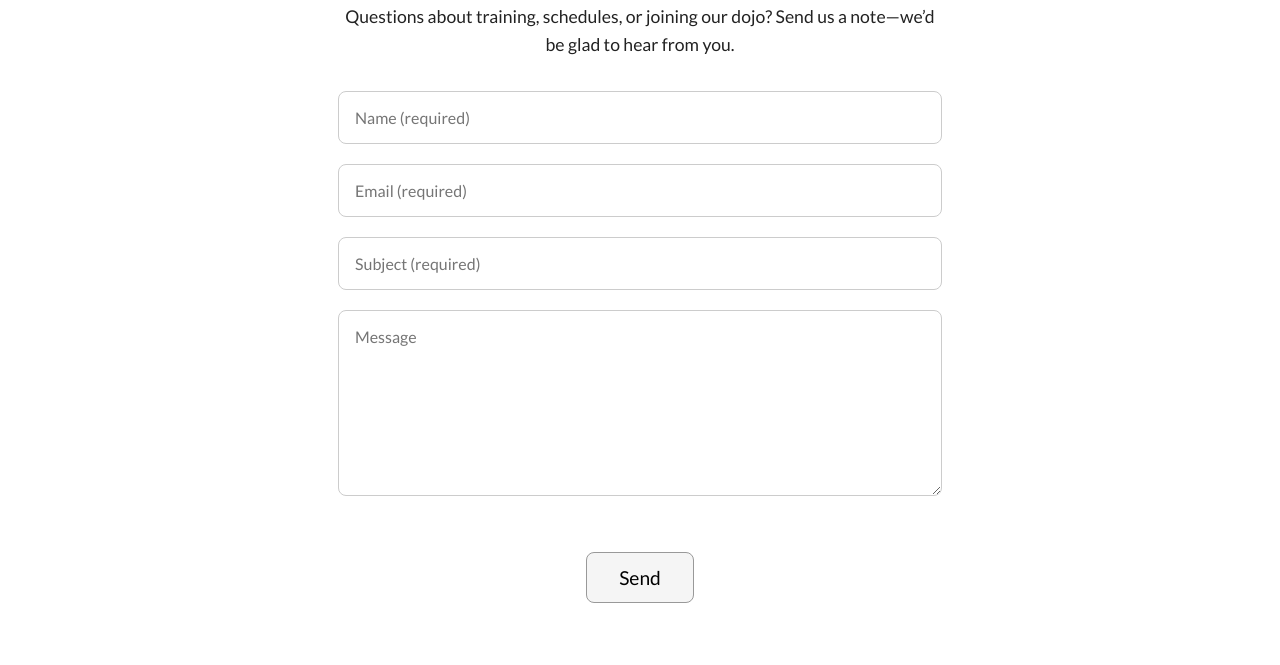
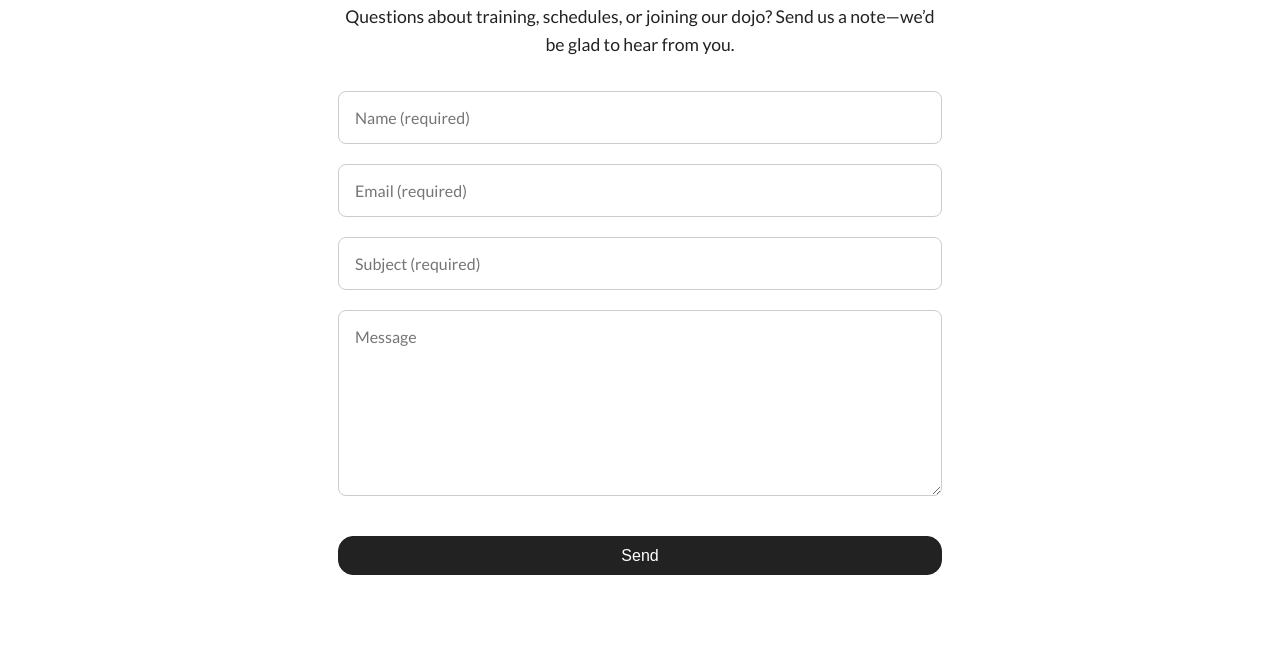
Before and after one commit to juneuprising/stevestonkendoca, a website: page contact.html in a window 1280 px wide. Shown: the part 279-944 px from the top of the page. Drawn offline with nearby package versions, Linux system fonts and the light colour scheme.

Commit message:
Contact: make Send button use primary button styling

```diff
--- a/contact.html
+++ b/contact.html
@@ -112,7 +112,7 @@
             data-sitekey="0x4AAAAAAB2Ox1PfNpLYJTNK"
             data-callback="onTurnstileSuccess"
           ></div>
-          <button type="submit" class="btn__submit">Send</button>
+          <button type="submit" class="btn btn--primary">Send</button>
         </form>
       </div>
     </section>
```
